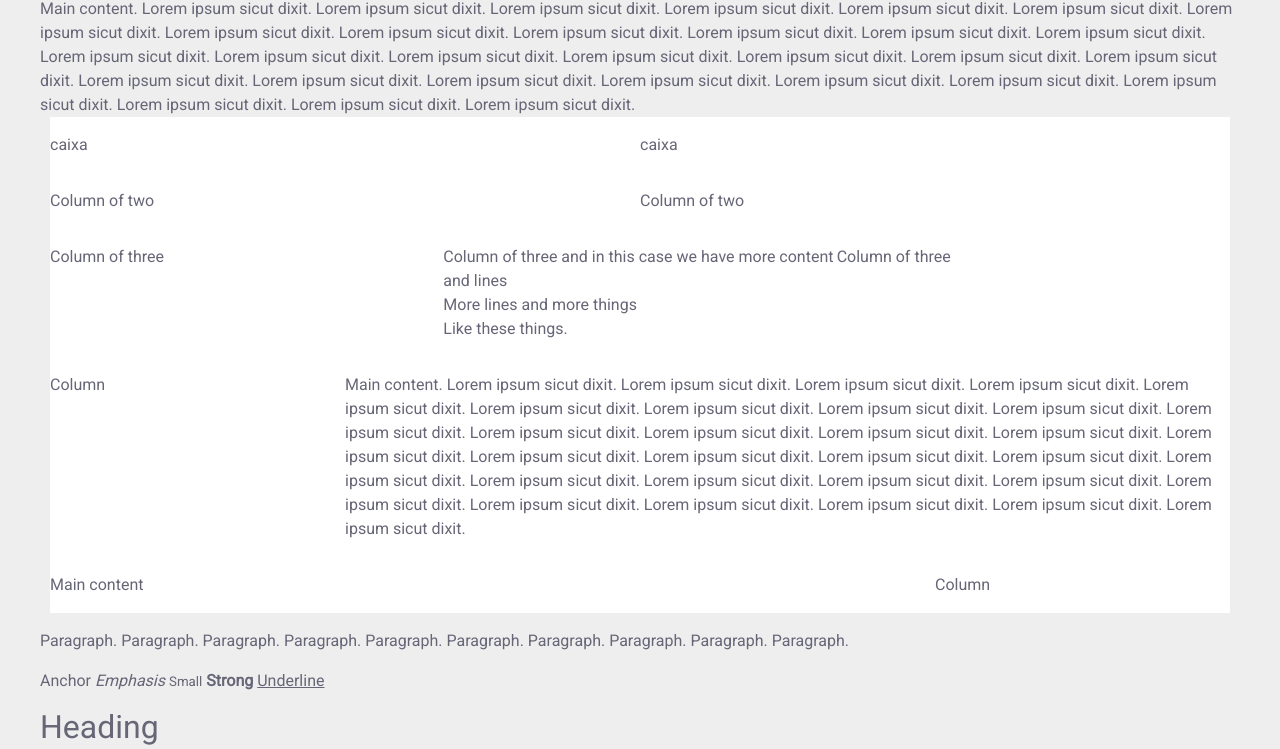
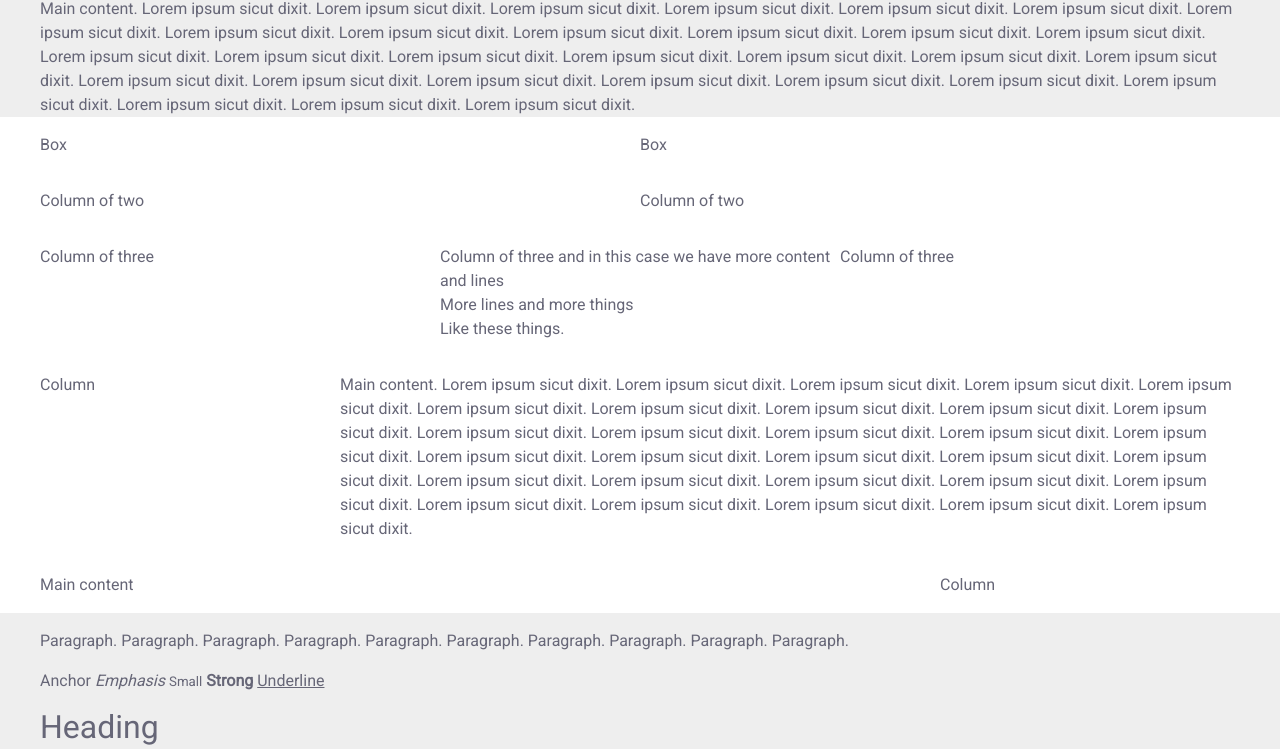
Before and after one commit to henriquegogo/tuiuiu, a plain HTML site: page components.html in a window 1280 px wide. Shown: the part 51-800 px from the top of the page. Drawn offline with Linux system fonts and the light colour scheme.

Commit message:
Sections has full width

```diff
--- a/components.css
+++ b/components.css
@@ -7,6 +7,7 @@ html {
 body {
     margin: 0 auto;
     max-width: 1200px;
+    overflow-x: hidden;
 }
 a {
     text-decoration: none;
@@ -60,8 +61,8 @@ body > section {
 }
 @media (min-width: 1200px) {
     body > section {
-        margin: 0 calc(-100vw + 1290px);
-        padding: 0 calc(100vw - 1290px);
+        margin: 0 calc(-1 * (50vw - 50%));
+        padding: 0 calc(50vw - 50%);
     }
 }
 section > * {
--- a/components.html
+++ b/components.html
@@ -18,8 +18,8 @@
             Main content. Lorem ipsum sicut dixit. Lorem ipsum sicut dixit. Lorem ipsum sicut dixit. Lorem ipsum sicut dixit. Lorem ipsum sicut dixit. Lorem ipsum sicut dixit. Lorem ipsum sicut dixit. Lorem ipsum sicut dixit. Lorem ipsum sicut dixit. Lorem ipsum sicut dixit. Lorem ipsum sicut dixit. Lorem ipsum sicut dixit. Lorem ipsum sicut dixit. Lorem ipsum sicut dixit. Lorem ipsum sicut dixit. Lorem ipsum sicut dixit. Lorem ipsum sicut dixit. Lorem ipsum sicut dixit. Lorem ipsum sicut dixit. Lorem ipsum sicut dixit. Lorem ipsum sicut dixit. Lorem ipsum sicut dixit. Lorem ipsum sicut dixit. Lorem ipsum sicut dixit. Lorem ipsum sicut dixit. Lorem ipsum sicut dixit. Lorem ipsum sicut dixit. Lorem ipsum sicut dixit. Lorem ipsum sicut dixit. Lorem ipsum sicut dixit.
         </main>
         <section>
-            <div>caixa</div>
-            <div>caixa</div>
+            <div>Box</div>
+            <div>Box</div>
         </section>
         <section>
             <aside>
```
